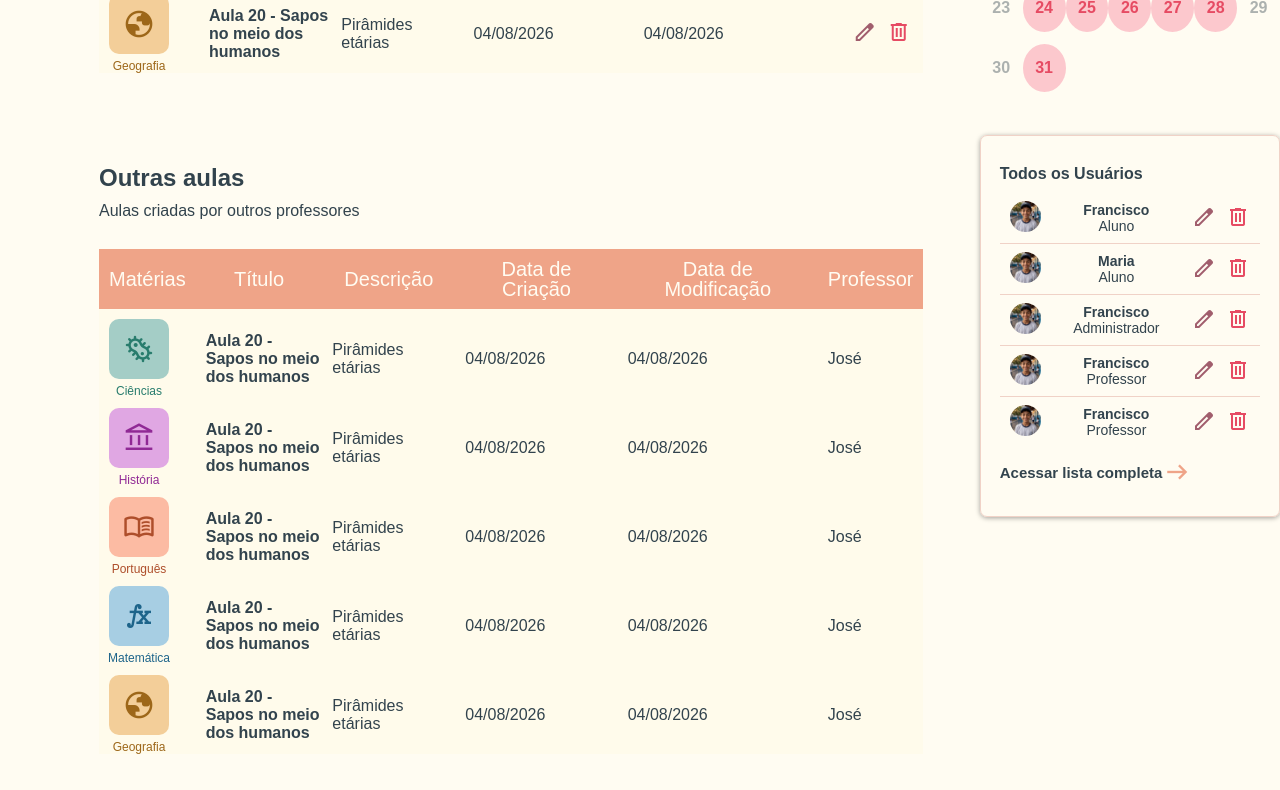
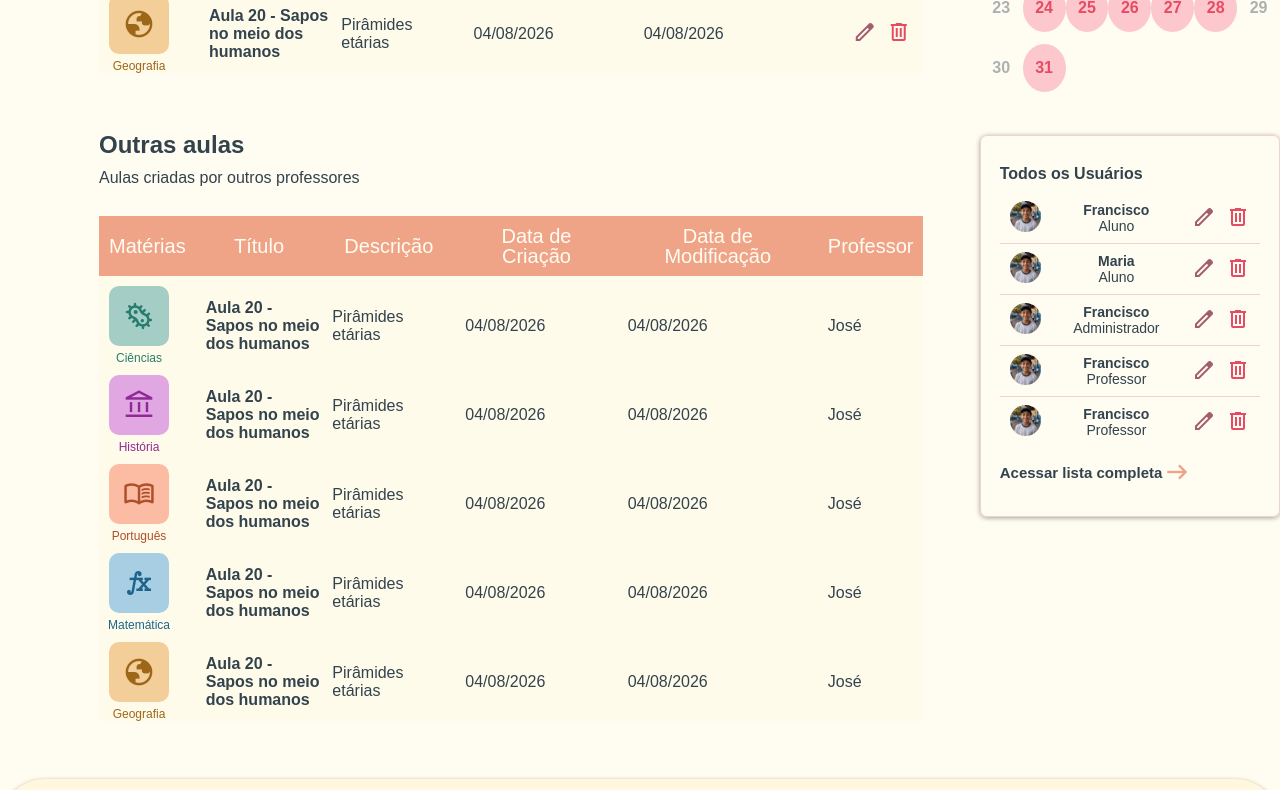
Before and after one commit to david-pessoa/tech-challenge-frontend, a React (Vite) app: page / in a window 1280 px wide. Shown: the part 780-1570 px from the top of the page. Built offline with nearby package versions, Linux system fonts and the light colour scheme.

Commit message:
fix: margin-bottom do Container

```diff
--- a/src/components/PostsContainer.tsx
+++ b/src/components/PostsContainer.tsx
@@ -19,7 +19,7 @@ type PostsContainerProps = {
 
 const Container = styled.div`
   width: 64.4135vw;
-  margin-bottom: 5.688rem;
+  margin-bottom: 3.625rem;
 `;
 
 const Title = styled.h2`
```
